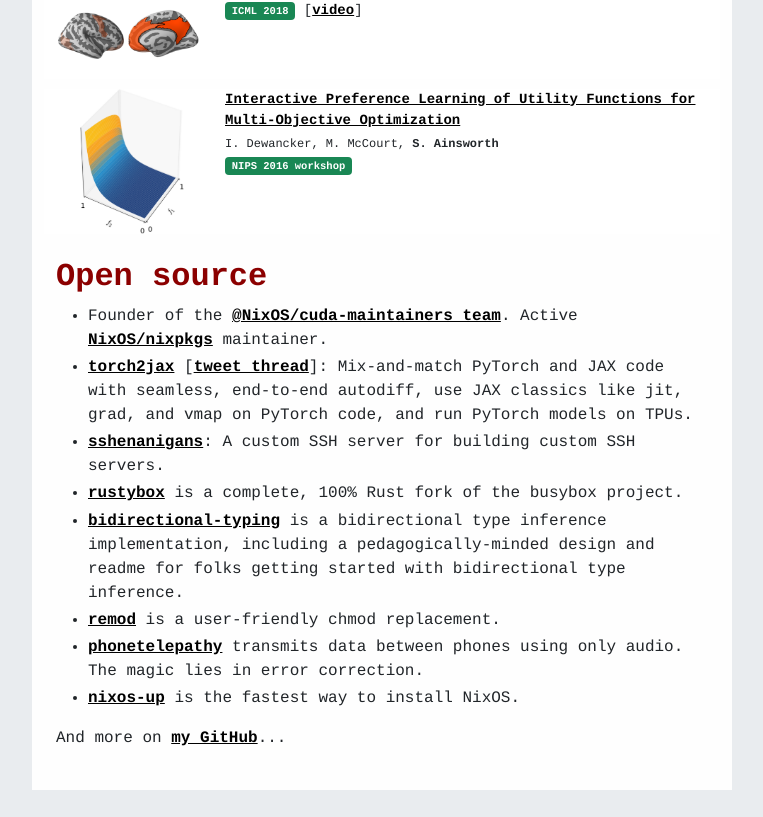
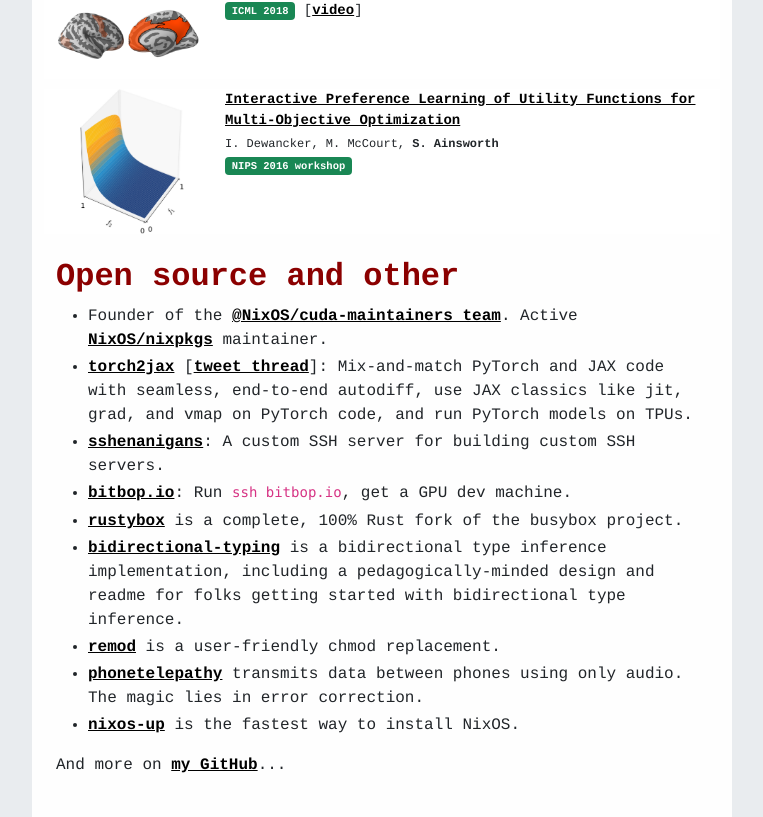
Before and after one commit to samuela/personal-website, a Next.js app: page / in a window 1280 px wide. Shown: the part 2307-3124 px from the top of the page, without its empty margins (258-1021 px from the left). Before the commit the page ends 3097 px from the top, so only its background shows below. Built offline with nearby package versions, Linux system fonts and the light colour scheme.

Commit message:
add bitbop.io

```diff
--- a/pages/index.tsx
+++ b/pages/index.tsx
@@ -297,7 +297,7 @@ function HomePage() {
                 </Col>
               </Row>
             </Container>
-            <h2>Open source</h2>
+            <h2>Open source and other</h2>
             <ul>
               <li>
                 Founder of the{" "}
@@ -322,6 +322,10 @@ function HomePage() {
                   sshenanigans
                 </a>
                 : A custom SSH server for building custom SSH servers.
+              </li>
+              <li>
+                <a href="https://bitbop.io">bitbop.io</a>: Run{" "}
+                <code>ssh bitbop.io</code>, get a GPU dev machine.
               </li>
               <li>
                 <a href="https://github.com/samuela/rustybox">rustybox</a> is a
```
